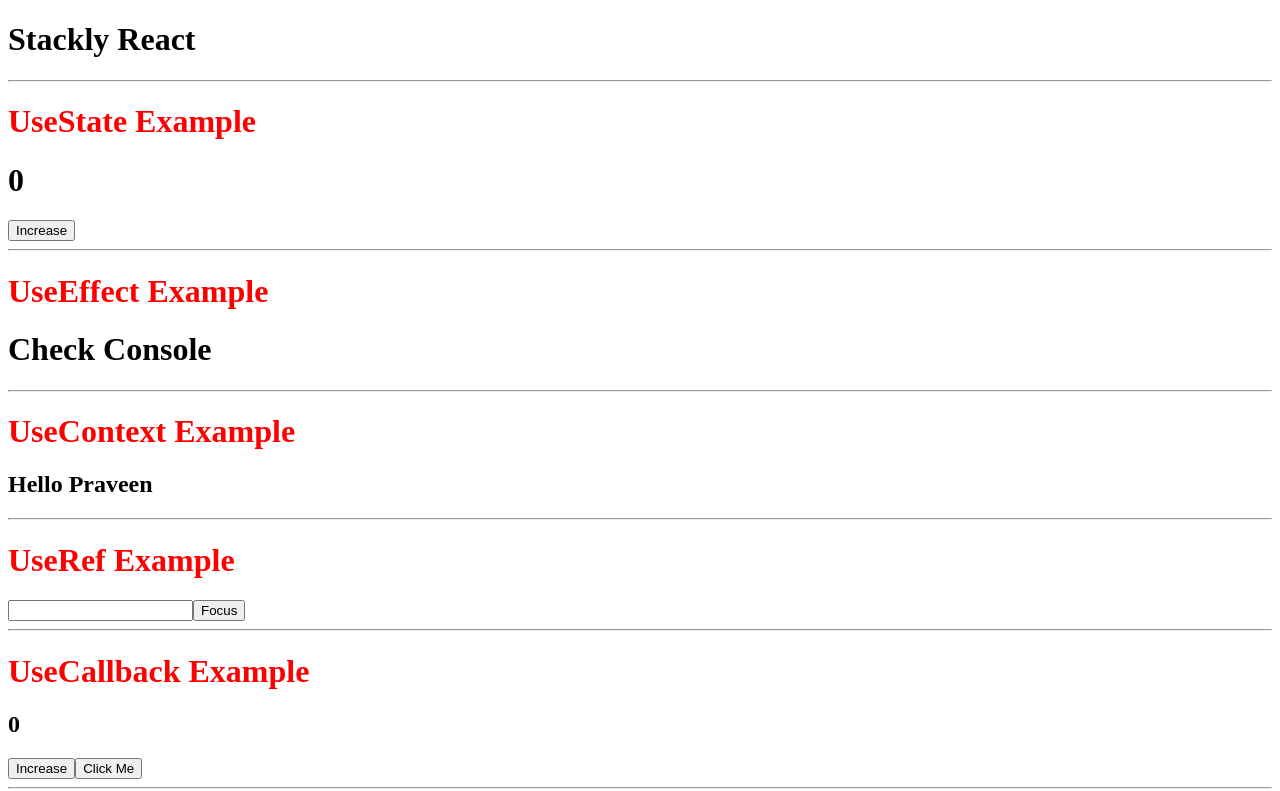
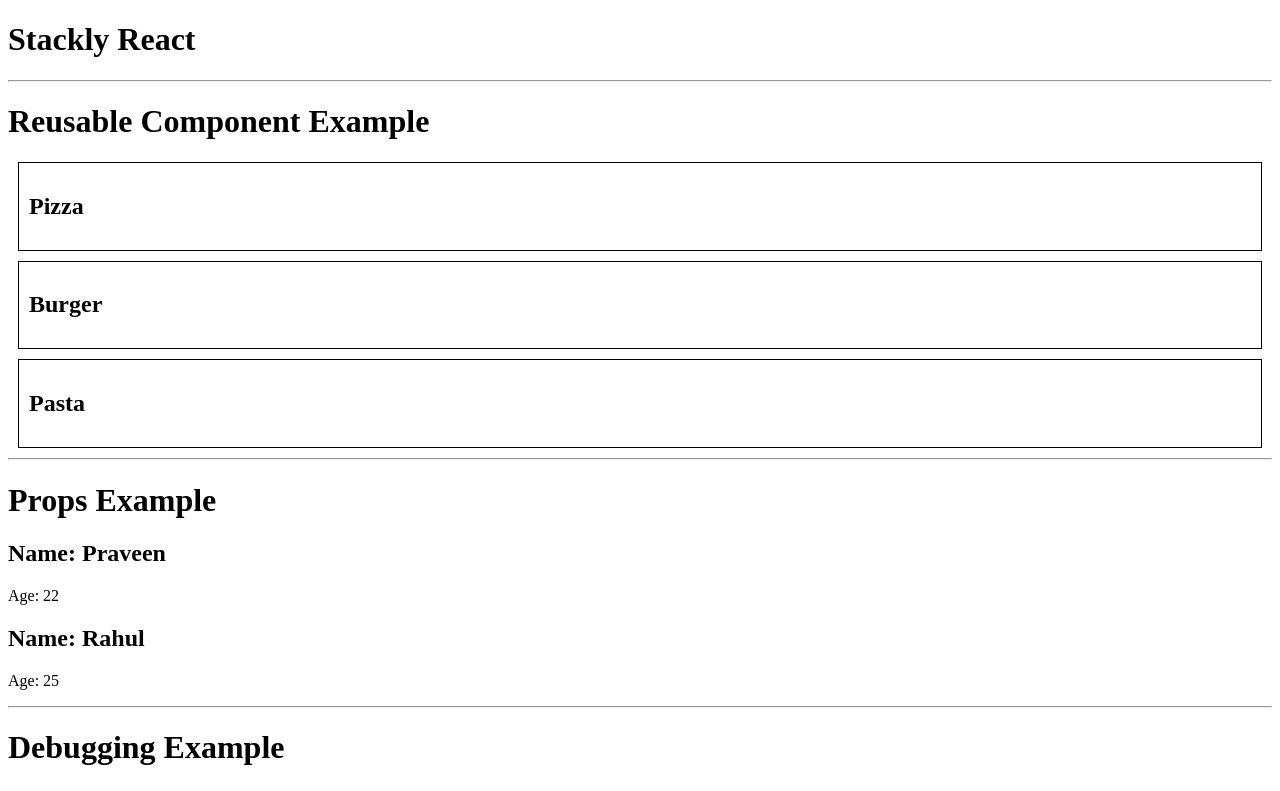
Before and after one commit to praveen-V-11/React-Stackly-Tasks, a React (Vite) app: page / in a window 1280 px wide. Shown: the top 791 px of the page. Built offline with nearby package versions, Linux system fonts and the light colour scheme; no server answers.

Commit message:
1. Building folder structure
2. How to reuse the components

3. How Props works

4. Basic debugging

```diff
--- a/src/App.jsx
+++ b/src/App.jsx
@@ -14,6 +14,9 @@ import UseRefExample from "./React_hooks/useRef";
 import UseCallbackExample from "./React_hooks/useCallback";
 import UseMemoExample from "./React_hooks/useMemo";
 import Users from "./ApiSearchinng/Api_Searching";
+import ResuableComponet from "./react_folder_stureture/resuableComponents";
+import PropsExample from "./react_folder_stureture/PropsExaple";
+import Debuggingexample from "./react_folder_stureture/Debugging";
 const App = () => {
   return (
     <>
@@ -29,7 +32,7 @@ const App = () => {
         <ConditionalRendring/>
         <hr />
         <ListKeys/> */}
-        <Counter/>
+        {/* <Counter/>
         <hr />
         <UseEffectExample/>
         <UseContextExample/>
@@ -41,7 +44,12 @@ const App = () => {
         <UseMemoExample/>
         <hr />
 
-        <Users/>
+        <Users/> */}
+        <ResuableComponet/>
+        <hr />
+        <PropsExample/>
+        <hr />
+        <Debuggingexample/>
         </>
 
    );
--- /dev/null
+++ b/src/react_folder_stureture/Debugging.jsx
@@ -0,0 +1,16 @@
+function Debuggingexample() {
+
+  const user = null;
+
+  console.log("User value:", user);
+
+  return (
+    <div>
+      <h1>Debugging Example</h1>
+
+      <h2>{user ? user.name : "No User Found"}</h2>
+    </div>
+  );
+}
+
+export default Debuggingexample;
--- /dev/null
+++ b/src/react_folder_stureture/PropsExaple.jsx
@@ -0,0 +1,22 @@
+function PropsExample() {
+
+  function User({ name, age }) {
+    return (
+      <div>
+        <h2>Name: {name}</h2>
+        <p>Age: {age}</p>
+      </div>
+    );
+  }
+
+  return (
+    <div>
+      <h1>Props Example</h1>
+
+      <User name="Praveen" age={22} />
+      <User name="Rahul" age={25} />
+    </div>
+  );
+}
+
+export default PropsExample;
--- /dev/null
+++ b/src/react_folder_stureture/resuableComponents.jsx
@@ -0,0 +1,22 @@
+function ResuableComponet() {
+
+
+  function Card({ title }) {
+    return (
+      <div style={{ border: "1px solid black", padding: "10px", margin: "10px" }}>
+        <h2>{title}</h2>
+      </div>
+    );
+  }
+
+  return (
+    <div>
+      <h1>Reusable Component Example</h1>
+      <Card title="Pizza" />
+      <Card title="Burger" />
+      <Card title="Pasta" />
+    </div>
+  );
+}
+
+export default ResuableComponet ;
```
Also changed, not shown: src/react_folder_stureture/Folder_structure.txt (added).
